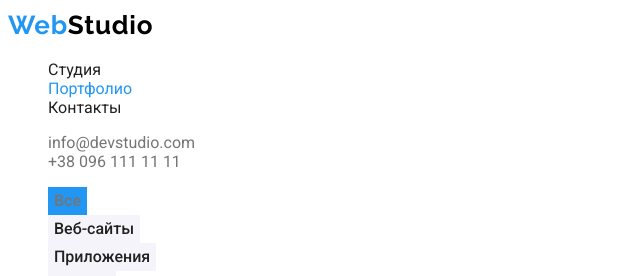
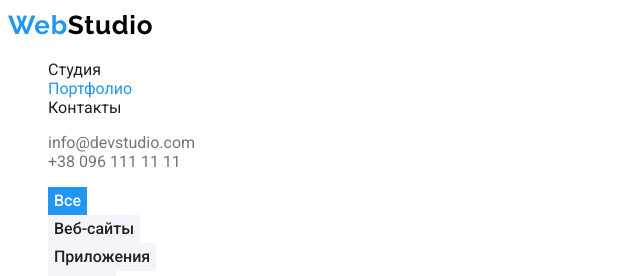
Before and after one commit to Anatolii-med/goit-markup-hw-02, a plain HTML site: page portfolio.html in a window 1280 px wide. In both pictures the pointer is over the button "Все". Shown: the top 276 px of the page, 0-640 px from the left. Drawn offline with Linux system fonts and the light colour scheme.

Commit message:
ошибки css
filter-btn:hover,
.filter-btn:focus

```diff
--- a/css/style.css
+++ b/css/style.css
@@ -200,7 +200,7 @@ a {
 
 .filter-btn:hover,
 .filter-btn:focus {
-  color: var(--txt-c-grey-light);
+  color: var(--txt-c-light);
   background-color: var(--bgc-accent);
   border: none;
   font-family: Roboto, sans-serif;
```
